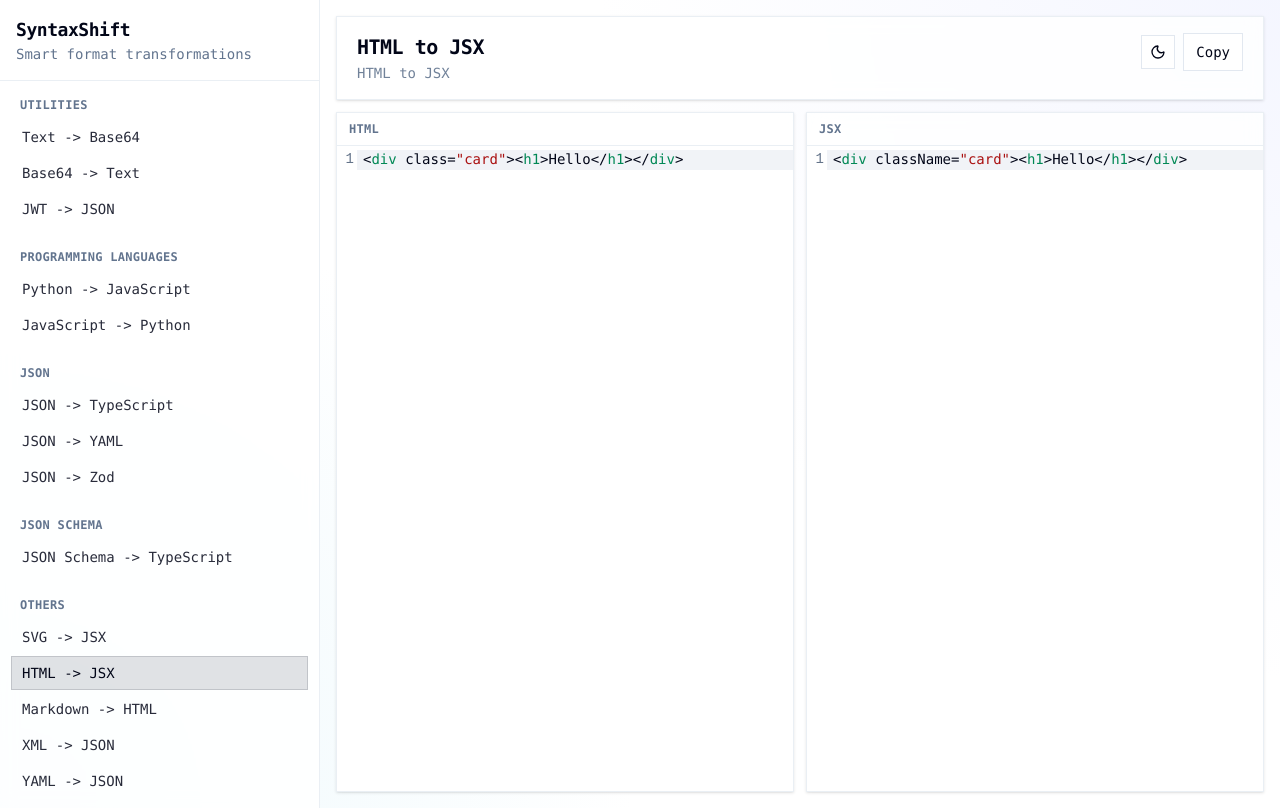
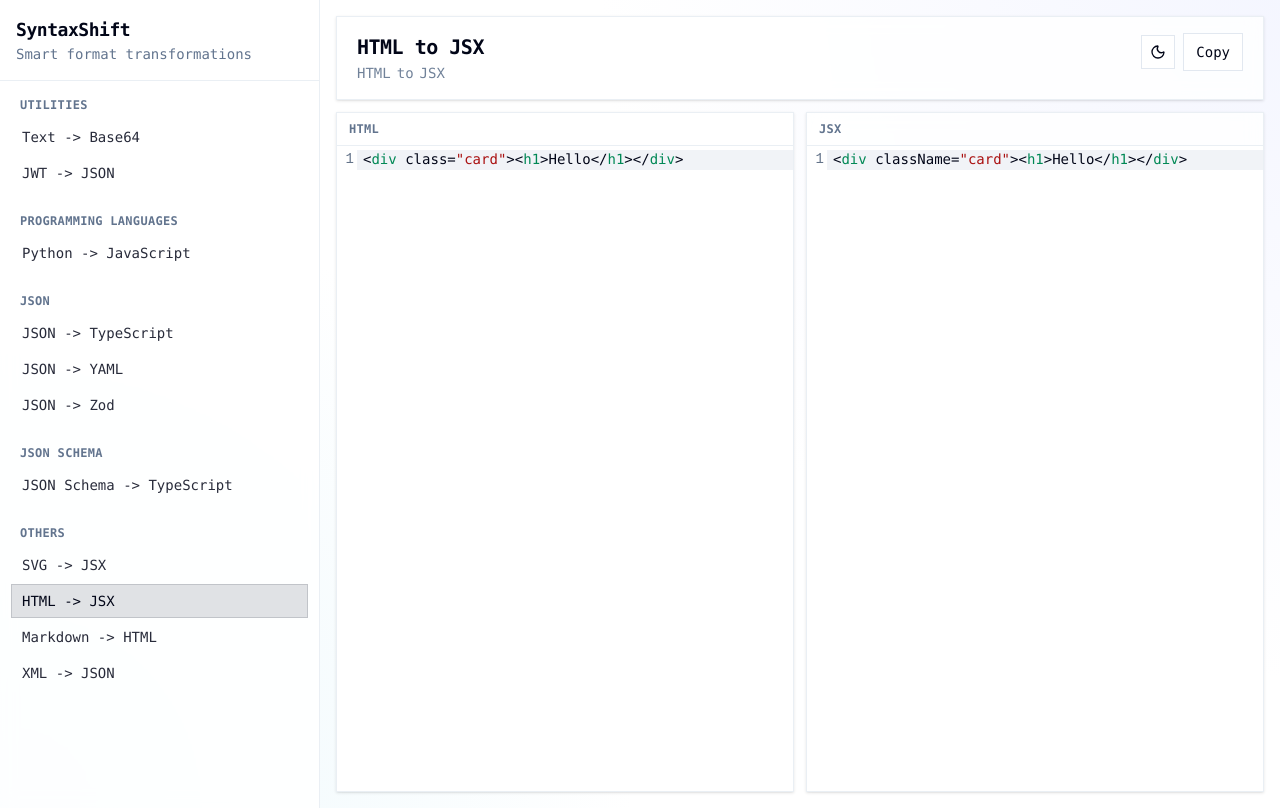
Before and after one commit to salatech/syntaxshift, a Next.js app: page /html-to-jsx in a window 1280 px wide. Built offline with nearby package versions, Linux system fonts and the light colour scheme.

Commit message:
feat: Implement reversible converters and update UI to support direction swapping.

```diff
--- a/components/converter-shell.tsx
+++ b/components/converter-shell.tsx
@@ -1,7 +1,7 @@
 "use client";
 
 import { useEffect, useMemo, useState } from "react";
-import { Menu, Sparkles, X } from "lucide-react";
+import { ArrowLeftRight, Menu, Sparkles, X } from "lucide-react";
 import Link from "next/link";
 
 import { ConverterNav } from "@/components/converter-nav";
@@ -26,6 +26,7 @@ export function ConverterShell({ slug }: ConverterShellProps) {
   const [copied, setCopied] = useState(false);
   const [mobileNavOpen, setMobileNavOpen] = useState(false);
   const [settings, setSettings] = useState<ConverterSettings>(() => getDefaultSettings(slug));
+  const [reversed, setReversed] = useState(false);
 
   useEffect(() => {
     setInput(getDefaultInput(slug));
@@ -33,6 +34,7 @@ export function ConverterShell({ slug }: ConverterShellProps) {
     setError("");
     setSettings(getDefaultSettings(slug));
     setMobileNavOpen(false);
+    setReversed(false);
   }, [slug]);
 
   useEffect(() => {
@@ -40,7 +42,8 @@ export function ConverterShell({ slug }: ConverterShellProps) {
       setLoading(true);
       setError("");
       try {
-        const result = await transformInFrontend(slug, input, settings);
+        const activeSlug = reversed && converter?.reverseSlug ? converter.reverseSlug : slug;
+        const result = await transformInFrontend(activeSlug, input, settings);
         setOutput(result.output);
       } catch (requestError) {
         setOutput("");
@@ -53,7 +56,7 @@ export function ConverterShell({ slug }: ConverterShellProps) {
     return () => {
       clearTimeout(timeout);
     };
-  }, [input, settings, slug]);
+  }, [input, settings, slug, reversed, converter]);
 
   async function copyOutput() {
     if (!output) return;
@@ -108,9 +111,26 @@ export function ConverterShell({ slug }: ConverterShellProps) {
                 <span className="text-base font-bold tracking-tight text-foreground">SyntaxShift</span>
               </div>
               <h2 className="text-xl font-semibold tracking-tight">{converter.title}</h2>
-              <p className="mt-0.5 text-sm text-muted-foreground/90">
-                {converter.sourceLabel} to {converter.targetLabel}
-              </p>
+              <div className="mt-0.5 flex items-center gap-1.5 text-sm text-muted-foreground/90">
+                <span>{reversed ? converter.targetLabel : converter.sourceLabel}</span>
+                {converter.reversible ? (
+                  <button
+                    aria-label="Swap direction"
+                    className="inline-flex items-center justify-center p-0.5 text-muted-foreground transition hover:text-foreground"
+                    onClick={() => {
+                      setReversed((r) => !r);
+                      setInput("");
+                      setOutput("");
+                    }}
+                    type="button"
+                  >
+                    <ArrowLeftRight className="h-3.5 w-3.5" />
+                  </button>
+                ) : (
+                  <span>to</span>
+                )}
+                <span>{reversed ? converter.sourceLabel : converter.targetLabel}</span>
+              </div>
             </div>
             <div className="hidden items-center gap-2 lg:flex">
               {mobileNavOpen ? (
@@ -170,17 +190,35 @@ export function ConverterShell({ slug }: ConverterShellProps) {
           );
         })()}
 
-        <section className="mt-3 grid min-h-0 flex-1 grid-cols-1 gap-3 pb-20 lg:grid-cols-2 lg:pb-0">
+        <section className="relative mt-3 grid min-h-0 flex-1 grid-cols-1 gap-3 pb-20 lg:grid-cols-2 lg:pb-0">
           <EditorPane
-            label={converter.sourceLabel}
-            language={converter.sourceLabel}
+            label={reversed ? converter.targetLabel : converter.sourceLabel}
+            language={reversed ? converter.targetLabel : converter.sourceLabel}
             onChange={setInput}
             placeholder="Paste input..."
             value={input}
           />
+
+          {converter.reversible && (
+            <div className="absolute left-1/2 top-1/2 z-20 -translate-x-1/2 -translate-y-1/2">
+              <button
+                aria-label="Swap direction"
+                className="flex h-10 w-10 items-center justify-center border border-border bg-card text-muted-foreground shadow-sm transition hover:bg-accent hover:text-foreground"
+                onClick={() => {
+                  setReversed((r) => !r);
+                  setInput("");
+                  setOutput("");
+                }}
+                type="button"
+              >
+                <ArrowLeftRight className="h-4 w-4" />
+              </button>
+            </div>
+          )}
+
           <EditorPane
-            label={converter.targetLabel}
-            language={converter.targetLabel}
+            label={reversed ? converter.sourceLabel : converter.targetLabel}
+            language={reversed ? converter.sourceLabel : converter.targetLabel}
             placeholder={loading ? "Transforming..." : "Output..."}
             readOnly
             value={error ? `Error: ${error}` : output}
--- a/lib/converters/registry.ts
+++ b/lib/converters/registry.ts
@@ -2,29 +2,23 @@ import type { ConverterCategory, ConverterDefinition, ConverterSettings } from "
 
 const byCategory: Record<ConverterCategory, ConverterDefinition[]> = {
   Utilities: [
-    { slug: "base64-encode", title: "Base64 Encode", sourceLabel: "Text", targetLabel: "Base64", category: "Utilities" },
-    { slug: "base64-decode", title: "Base64 Decode", sourceLabel: "Base64", targetLabel: "Text", category: "Utilities" },
+    { slug: "base64-encode", title: "Base64 Encode / Decode", sourceLabel: "Text", targetLabel: "Base64", category: "Utilities", reversible: true, reverseSlug: "base64-decode" },
     { slug: "jwt-decode", title: "JWT Decode", sourceLabel: "JWT", targetLabel: "JSON", category: "Utilities" },
   ],
   "Programming Languages": [
     {
       slug: "python-to-javascript",
-      title: "Python to JavaScript",
+      title: "Python / JavaScript",
       sourceLabel: "Python",
       targetLabel: "JavaScript",
       category: "Programming Languages",
-    },
-    {
-      slug: "javascript-to-python",
-      title: "JavaScript to Python",
-      sourceLabel: "JavaScript",
-      targetLabel: "Python",
-      category: "Programming Languages",
+      reversible: true,
+      reverseSlug: "javascript-to-python",
     },
   ],
   JSON: [
     { slug: "json-to-typescript", title: "JSON to TypeScript", sourceLabel: "JSON", targetLabel: "TypeScript", category: "JSON" },
-    { slug: "json-to-yaml", title: "JSON to YAML", sourceLabel: "JSON", targetLabel: "YAML", category: "JSON" },
+    { slug: "json-to-yaml", title: "JSON / YAML", sourceLabel: "JSON", targetLabel: "YAML", category: "JSON", reversible: true, reverseSlug: "yaml-to-json" },
     { slug: "json-to-zod", title: "JSON to Zod Schema", sourceLabel: "JSON", targetLabel: "Zod", category: "JSON" },
   ],
   "JSON Schema": [
@@ -42,7 +36,6 @@ const byCategory: Record<ConverterCategory, ConverterDefinition[]> = {
     { slug: "html-to-jsx", title: "HTML to JSX", sourceLabel: "HTML", targetLabel: "JSX", category: "Others" },
     { slug: "markdown-to-html", title: "Markdown to HTML", sourceLabel: "Markdown", targetLabel: "HTML", category: "Others" },
     { slug: "xml-to-json", title: "XML to JSON", sourceLabel: "XML", targetLabel: "JSON", category: "Others" },
-    { slug: "yaml-to-json", title: "YAML to JSON", sourceLabel: "YAML", targetLabel: "JSON", category: "Others" },
   ],
 };
 
--- a/lib/converters/types.ts
+++ b/lib/converters/types.ts
@@ -22,6 +22,8 @@ export type ConverterDefinition = {
   targetLabel: string;
   category: ConverterCategory;
   settings?: ConverterSetting[];
+  reversible?: boolean;
+  reverseSlug?: string;
 };
 
 export type ConverterSettings = Record<string, boolean | string>;
```
Also changed, not shown: 1 other file (tests, documents, lock files or other folders).
